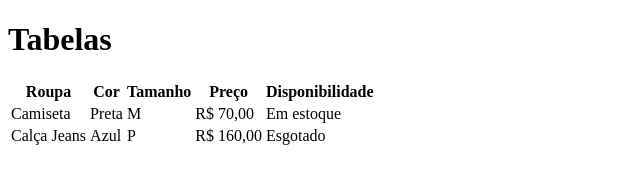
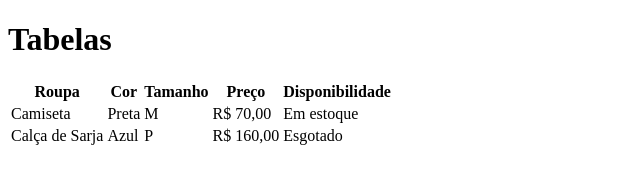
Before and after one commit to bruno-magno/aula-tabela, a plain HTML site: page index.html in a window 1280 px wide. Shown: the whole page, without its empty margins (0-640 px from the left). Drawn offline with Linux system fonts and the light colour scheme.

Commit message:
trocado de calça jeans na tabela para calça de sarja

```diff
--- a/index.html
+++ b/index.html
@@ -27,7 +27,7 @@
            <td>Em estoque</td>
        </tr>
        <tr>
-           <td>Calça Jeans</td>
+           <td>Calça de Sarja</td>
            <td>Azul</td>
            <td>P</td>
            <td>R$ 160,00</td>
```
